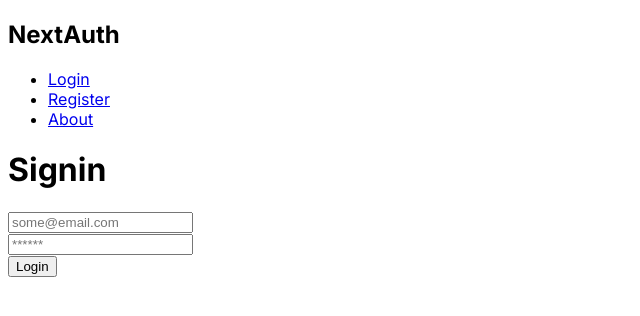
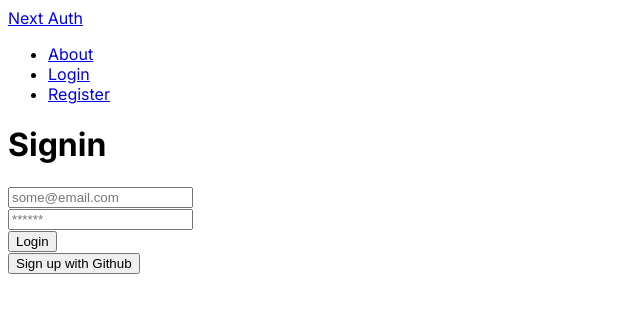
Before and after one commit to flan02/nextAuthjs, a Next.js app: page /login in a window 1280 px wide. Shown: the top 316 px of the page, without its empty margins (0-640 px from the left). Built offline with nearby package versions, Linux system fonts and the light colour scheme; no server answers.

Commit message:
Ya podemos iniciar sesion con github y crearnos nuestra propia cuenta con nuestro email. Hay qe fixear el boton de logout porque cuando refresca el servidor aparece por algunos instantes ATENCION

```diff
--- a/app/api/auth/[...nextauth]/github.ts
+++ b/app/api/auth/[...nextauth]/github.ts
@@ -1,3 +1,4 @@
+/*
 import NextAuth from "next-auth";
 import GithubProvider from "next-auth/providers/github";
 
@@ -28,3 +29,4 @@
 })
 
 export { handler as GET, handler as POST }
+*/
--- a/app/login/page.tsx
+++ b/app/login/page.tsx
@@ -2,6 +2,7 @@
 import { FormEvent, useState } from "react"
 import { signIn } from 'next-auth/react' //? Podemos loguearnos inmediatamente despues de registrarnos
 import { useRouter } from "next/navigation"
+import Link from "next/link"
 
 //! Por defecto los botones qe van dentro de un form llevan el tipo submit
 
@@ -26,18 +27,23 @@
         //console.log(resAuth)
     }
 
+    const handleGithub = () => {
+        signIn('github')
+    }
+
     //! Usar bibliotecas como formit, reactfrom para manejar formularios desde el frontend
     //TODO Por el momento nuestro login solo esta validado desde el backend.
 
     return (
         <div>
+            <h1>Signin</h1>
             <form onSubmit={handleSubmit}>
-                <h1>Signin</h1>
                 <input type="email" name="email" placeholder="some@email.com" /><br />
                 <input type="password" name="password" placeholder="******" /><br />
                 <button type="submit">Login</button>
                 {error && <p style={{ background: "red", color: "white", width: "max-content" }}>{error}</p>}
             </form>
+            <button onClick={handleGithub}>Sign up with Github</button>
         </div>
     )
 }
--- a/components/Navbar.tsx
+++ b/components/Navbar.tsx
@@ -1,27 +1,32 @@
+'use client'
 import Link from 'next/link'
 
 //TODO React CSR classic
-//import { useSession } from 'next-auth/react' //? Podemos obtener datos desde el lado cliente
+import { signOut, useSession } from 'next-auth/react' //? Podemos obtener datos desde el lado cliente
 
 //TODO React SSR (Nextjs 13)
 import { getServerSession } from 'next-auth' //? Podemos obtener datos desde el lado servidor
 
-async function Navbar() {
+function Navbar() {
+    //* Requiere ser asincrono el componente si usamos SSR
+    //const session = await getServerSession() //! No vemos los cambios hasta que no se refresco la pagina
+    //console.log(session?.user?.name); //! Esto es consola del backend NO del navegador
+    const { status } = useSession() //! Esto es consola del navegador NO del backend
+    console.log(status);
 
-    const session = await getServerSession() //! No vemos los cambios hasta que no se refresco la pagina
-    //console.log(session?.user?.name); //! Esto es consola del backend NO del navegador
+    //! Importante
+    //! El getServerSession envia el componente desde el servidor, asi que si el cliente peticiona el componente, este no se actualizara hasta que el servidor lo envie de nuevo
     return (
         <>
             <nav className=''>
                 <div className=''>
-                    <h1>NextAuth</h1>
+                    <Link href='/'>Next Auth</Link>
                     <ul>
+                        <li>
+                            <Link href='/about'>About</Link>
+                        </li>
                         {
-                            session ? (
-                                <li>
-                                    <Link href='/dashboard'>Dashboard</Link>
-                                </li>
-                            ) : (
+                            status === "unauthenticated" ? (
                                 <>
                                     <li>
                                         <Link href='/login'>Login</Link>
@@ -29,13 +34,18 @@
                                     <li>
                                         <Link href='/register'>Register</Link>
                                     </li>
+
+                                </>
+
+                            ) : (
+                                <>
+                                    <li>
+                                        <Link href='/dashboard'>Dashboard</Link>
+                                    </li>
+                                    <button onClick={() => { signOut() }}>Logout</button>
                                 </>
                             )
                         }
-                        <li>
-                            <Link href='/about'>About</Link>
-                        </li>
-
                     </ul>
                 </div>
             </nav>
--- a/next.config.js
+++ b/next.config.js
@@ -1,4 +1,4 @@
 /** @type {import('next').NextConfig} */
-const nextConfig = {}
+const nextConfig = {};
 
-module.exports = nextConfig
+module.exports = nextConfig;
```
Also changed, not shown: app/api/auth/[...nextauth]/route.ts (+18 -0 lines), app/dashboard/page.tsx (+5 -3 lines).
